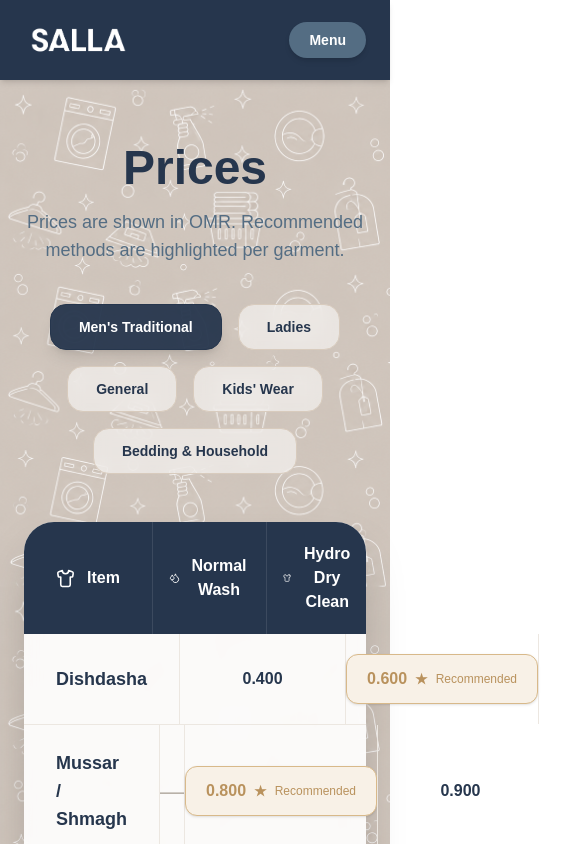
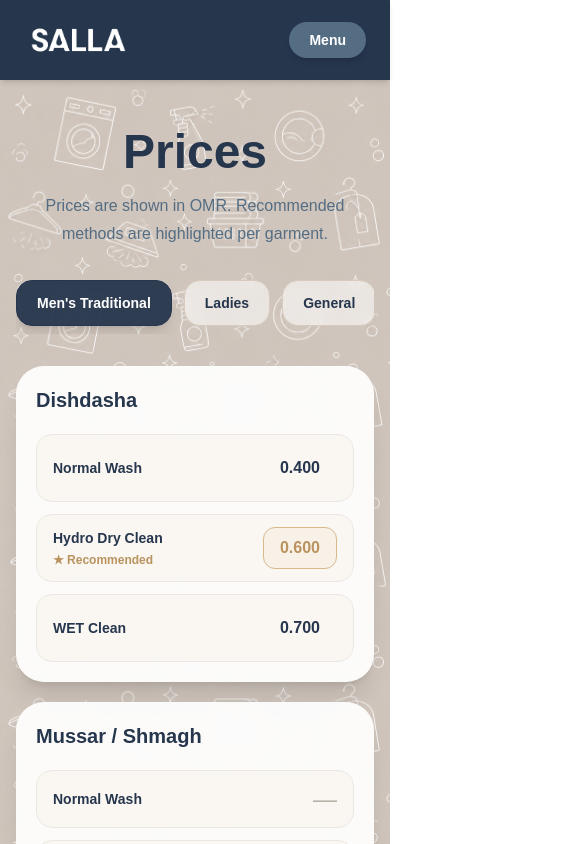
Before and after one commit to yasserm1999/salla-website, a Next.js app: page /prices in a window 390 px wide. Shown: the top 844 px of the page, 585 px wide, since content can reach past the window. Built offline with nearby package versions, Linux system fonts and the light colour scheme.

Commit message:
Add responsive mobile pricing layout

```diff
--- a/app/prices/page.tsx
+++ b/app/prices/page.tsx
@@ -1,16 +1,15 @@
 "use client";
 
 import { useState } from "react";
+import type { ReactNode } from "react";
 import {
   Clock3,
   Crown,
   Droplets,
-  Flower2,
   Leaf,
   Settings,
   ShieldCheck,
   Shirt,
-  Sparkles,
   X,
 } from "lucide-react";
 
@@ -57,8 +56,7 @@ const data: Record<string, PriceItem[]> = {
       dry: "0.300",
       wet: "-",
       recommended: "normal",
-      reason:
-        "Normal Wash is sufficient for most daily-use cotton garments.",
+      reason: "Normal Wash is sufficient for most daily-use cotton garments.",
       suitable: "Regular cotton fabrics and daily-use garments",
     },
     {
@@ -102,7 +100,6 @@ const data: Record<string, PriceItem[]> = {
       suitable: "Omani caps and embroidered details",
     },
   ],
-
   Ladies: [
     {
       item: "Abaya",
@@ -135,7 +132,6 @@ const data: Record<string, PriceItem[]> = {
       suitable: "Delicate dresses and soft fabrics",
     },
   ],
-
   General: [
     {
       item: "Shirt",
@@ -143,8 +139,7 @@ const data: Record<string, PriceItem[]> = {
       dry: "0.500",
       wet: "0.600",
       recommended: "normal",
-      reason:
-        "Normal Wash is sufficient for standard daily shirts.",
+      reason: "Normal Wash is sufficient for standard daily shirts.",
       suitable: "Daily shirts and regular cotton blends",
     },
     {
@@ -168,7 +163,6 @@ const data: Record<string, PriceItem[]> = {
       suitable: "Suits, jackets, and structured garments",
     },
   ],
-
   "Kids' Wear": [
     {
       item: "Kids Shirt",
@@ -176,8 +170,7 @@ const data: Record<string, PriceItem[]> = {
       dry: "0.300",
       wet: "-",
       recommended: "normal",
-      reason:
-        "Normal Wash is suitable for most kids' daily garments.",
+      reason: "Normal Wash is suitable for most kids' daily garments.",
       suitable: "Daily kidswear",
     },
     {
@@ -191,7 +184,6 @@ const data: Record<string, PriceItem[]> = {
       suitable: "Regular kids dresses",
     },
   ],
-
   "Bedding & Household": [
     {
       item: "Bedsheet",
@@ -199,8 +191,7 @@ const data: Record<string, PriceItem[]> = {
       dry: "-",
       wet: "1.300",
       recommended: "normal",
-      reason:
-        "Normal Wash is sufficient for regular cotton bedsheets.",
+      reason: "Normal Wash is sufficient for regular cotton bedsheets.",
       suitable: "Cotton bedsheets and regular household fabrics",
     },
     {
@@ -230,7 +221,7 @@ export default function PricesPage() {
 
   return (
     <main
-      className="min-h-screen px-6 py-16"
+      className="min-h-screen px-4 py-12 md:px-6 md:py-16"
       style={{
         backgroundColor: "#c6c1bb",
         backgroundImage: "url('/pattern.png')",
@@ -244,12 +235,13 @@ export default function PricesPage() {
             Prices
           </h1>
 
-          <p className="mx-auto mt-4 max-w-2xl text-lg text-[#546d83]">
-            Prices are shown in OMR. Recommended methods are highlighted per garment.
+          <p className="mx-auto mt-4 max-w-2xl text-base leading-7 text-[#546d83] md:text-lg">
+            Prices are shown in OMR. Recommended methods are highlighted per
+            garment.
           </p>
         </div>
 
-        <div className="mt-10 flex flex-wrap justify-center gap-4">
+        <div className="mt-8 flex gap-3 overflow-x-auto pb-2 md:mt-10 md:flex-wrap md:justify-center md:overflow-visible">
           {categories.map((category) => (
             <button
               key={category}
@@ -257,7 +249,7 @@ export default function PricesPage() {
                 setActiveCategory(category);
                 setSelected(null);
               }}
-              className={`rounded-2xl border px-7 py-3 text-sm font-semibold transition md:text-base ${
+              className={`shrink-0 rounded-2xl border px-5 py-3 text-sm font-semibold transition md:px-7 md:text-base ${
                 activeCategory === category
                   ? "border-[#26364d] bg-[#26364d]/95 text-white shadow-lg"
                   : "border-[#d8cbbd] bg-white/55 text-[#26364d] backdrop-blur hover:bg-white/80"
@@ -268,13 +260,13 @@ export default function PricesPage() {
           ))}
         </div>
 
-        <div className="relative z-20 mt-12 overflow-visible rounded-[30px] bg-white/90 shadow-2xl backdrop-blur">
+        {/* DESKTOP TABLE */}
+        <div className="relative z-20 mt-10 hidden overflow-visible rounded-[30px] bg-white/90 shadow-2xl backdrop-blur md:block">
           <div className="grid grid-cols-[1.2fr_1fr_1fr_1fr] overflow-hidden rounded-t-[30px] bg-[#26364d] text-white">
             <div className="flex items-center gap-3 px-8 py-5 font-bold">
               <Shirt size={19} />
               Item
             </div>
-
             <HeaderCell icon={<Droplets size={18} />} label="Normal Wash" />
             <HeaderCell icon={<Shirt size={18} />} label="Hydro Dry Clean" />
             <HeaderCell icon={<Droplets size={18} />} label="WET Clean" />
@@ -314,30 +306,92 @@ export default function PricesPage() {
               />
 
               {selected?.item === row.item && (
-                <RecommendationCard row={row} />
+                <RecommendationCard
+                  row={row}
+                  onClose={() => setSelected(null)}
+                  desktop
+                />
+              )}
+            </div>
+          ))}
+        </div>
+
+        {/* MOBILE CARDS */}
+        <div className="mt-8 space-y-5 md:hidden">
+          {data[activeCategory].map((row) => (
+            <div
+              key={row.item}
+              className="rounded-[28px] bg-white/92 p-5 shadow-xl backdrop-blur"
+            >
+              <h2 className="text-xl font-bold text-[#26364d]">{row.item}</h2>
+
+              <div className="mt-5 space-y-3">
+                <MobilePriceRow
+                  label="Normal Wash"
+                  value={row.normal}
+                  recommended={row.recommended === "normal"}
+                  onClick={() =>
+                    setSelected(selected?.item === row.item ? null : row)
+                  }
+                />
+
+                <MobilePriceRow
+                  label="Hydro Dry Clean"
+                  value={row.dry}
+                  recommended={row.recommended === "dry"}
+                  onClick={() =>
+                    setSelected(selected?.item === row.item ? null : row)
+                  }
+                />
+
+                <MobilePriceRow
+                  label="WET Clean"
+                  value={row.wet}
+                  recommended={row.recommended === "wet"}
+                  onClick={() =>
+                    setSelected(selected?.item === row.item ? null : row)
+                  }
+                />
+              </div>
+
+              {selected?.item === row.item && (
+                <RecommendationCard
+                  row={row}
+                  onClose={() => setSelected(null)}
+                />
               )}
             </div>
           ))}
         </div>
 
         <div className="relative z-10 mt-10 grid rounded-3xl bg-[#26364d]/95 text-white shadow-2xl backdrop-blur md:grid-cols-4">
-          <Feature icon={<Crown />} title="Premium Care" text="Expert care for every fabric" />
-          <Feature icon={<Settings />} title="Advanced Technology" text="Modern machines, better results" />
-          <Feature icon={<Leaf />} title="Fabric Safe" text="Gentle on fabric, tough on dirt" />
-          <Feature icon={<Clock3 />} title="On-Time Promise" text="Always on time, every time" />
+          <Feature
+            icon={<Crown />}
+            title="Premium Care"
+            text="Expert care for every fabric"
+          />
+          <Feature
+            icon={<Settings />}
+            title="Advanced Technology"
+            text="Modern machines, better results"
+          />
+          <Feature
+            icon={<Leaf />}
+            title="Fabric Safe"
+            text="Gentle on fabric, tough on dirt"
+          />
+          <Feature
+            icon={<Clock3 />}
+            title="On-Time Promise"
+            text="Always on time, every time"
+          />
         </div>
       </div>
     </main>
   );
 }
 
-function HeaderCell({
-  icon,
-  label,
-}: {
-  icon: React.ReactNode;
-  label: string;
-}) {
+function HeaderCell({ icon, label }: { icon: ReactNode; label: string }) {
   return (
     <div className="flex items-center justify-center gap-2 border-l border-white/10 px-4 py-5 text-center font-bold">
       {icon}
@@ -376,7 +430,6 @@ function PriceCell({
       >
         <div className="flex items-center justify-center gap-2">
           <span>{value}</span>
-
           {recommended && (
             <>
               <span className="text-sm">★</span>
@@ -389,7 +442,56 @@ function PriceCell({
   );
 }
 
-function RecommendationCard({ row }: { row: PriceItem }) {
+function MobilePriceRow({
+  label,
+  value,
+  recommended,
+  onClick,
+}: {
+  label: string;
+  value: string;
+  recommended: boolean;
+  onClick: () => void;
+}) {
+  return (
+    <div className="flex items-center justify-between rounded-2xl border border-[#ece7e1] bg-[#faf7f3] px-4 py-3">
+      <div>
+        <p className="text-sm font-semibold text-[#26364d]">{label}</p>
+        {recommended && (
+          <p className="mt-1 text-xs font-semibold text-[#b9925d]">
+            ★ Recommended
+          </p>
+        )}
+      </div>
+
+      {value === "-" ? (
+        <span className="text-2xl text-[#b8b1a8]">—</span>
+      ) : (
+        <button
+          type="button"
+          onClick={recommended ? onClick : undefined}
+          className={`rounded-xl border px-4 py-2 font-bold ${
+            recommended
+              ? "border-[#d8b98a] bg-[#f8f1e7] text-[#b9925d]"
+              : "border-transparent text-[#26364d]"
+          }`}
+        >
+          {value}
+        </button>
+      )}
+    </div>
+  );
+}
+
+function RecommendationCard({
+  row,
+  onClose,
+  desktop = false,
+}: {
+  row: PriceItem;
+  onClose: () => void;
+  desktop?: boolean;
+}) {
   const leftPosition =
     row.recommended === "normal"
       ? "left-[47%]"
@@ -399,22 +501,32 @@ function RecommendationCard({ row }: { row: PriceItem }) {
 
   return (
     <div
-      className={`absolute ${leftPosition} top-[72px] z-[120] w-[355px] -translate-x-1/2`}
+      className={
+        desktop
+          ? `absolute ${leftPosition} top-[72px] z-[120] w-[355px] -translate-x-1/2`
+          : "mt-5 w-full"
+      }
     >
-      <div className="relative rounded-[26px] bg-[#102845] p-6 text-white shadow-2xl">
-        <div className="absolute -top-3 left-1/2 h-6 w-6 -translate-x-1/2 rotate-45 bg-[#102845]" />
+      <div className="relative rounded-[26px] bg-[#102845] p-5 text-white shadow-2xl md:p-6">
+        {desktop && (
+          <div className="absolute -top-3 left-1/2 h-6 w-6 -translate-x-1/2 rotate-45 bg-[#102845]" />
+        )}
 
-        <div className="absolute right-5 top-5 text-white/70">
+        <button
+          type="button"
+          onClick={onClose}
+          className="absolute right-5 top-5 text-white/70 transition hover:text-white"
+        >
           <X size={20} />
-        </div>
+        </button>
 
         <div className="flex items-start gap-4">
-          <div className="flex h-20 w-16 items-center justify-center rounded-xl bg-white/10 text-4xl">
+          <div className="flex h-16 w-14 items-center justify-center rounded-xl bg-white/10 text-3xl md:h-20 md:w-16 md:text-4xl">
             👕
           </div>
 
-          <div>
-            <h3 className="text-lg font-bold leading-6">
+          <div className="pr-8">
+            <h3 className="text-base font-bold leading-6 md:text-lg">
               Why {methodLabels[row.recommended]}?
             </h3>
 
@@ -460,15 +572,15 @@ function Feature({
   title,
   text,
 }: {
-  icon: React.ReactNode;
+  icon: ReactNode;
   title: string;
   text: string;
 }) {
   return (
-    <div className="flex items-center gap-4 border-white/10 px-8 py-7 md:border-r last:border-r-0">
+    <div className="flex items-center gap-4 border-white/10 px-6 py-6 md:border-r md:px-8 md:py-7 last:border-r-0">
       <div className="text-[#d8b98a]">{icon}</div>
       <div>
-        <h3 className="text-lg font-bold">{title}</h3>
+        <h3 className="text-base font-bold md:text-lg">{title}</h3>
         <p className="mt-1 text-sm text-white/80">{text}</p>
       </div>
     </div>
```
